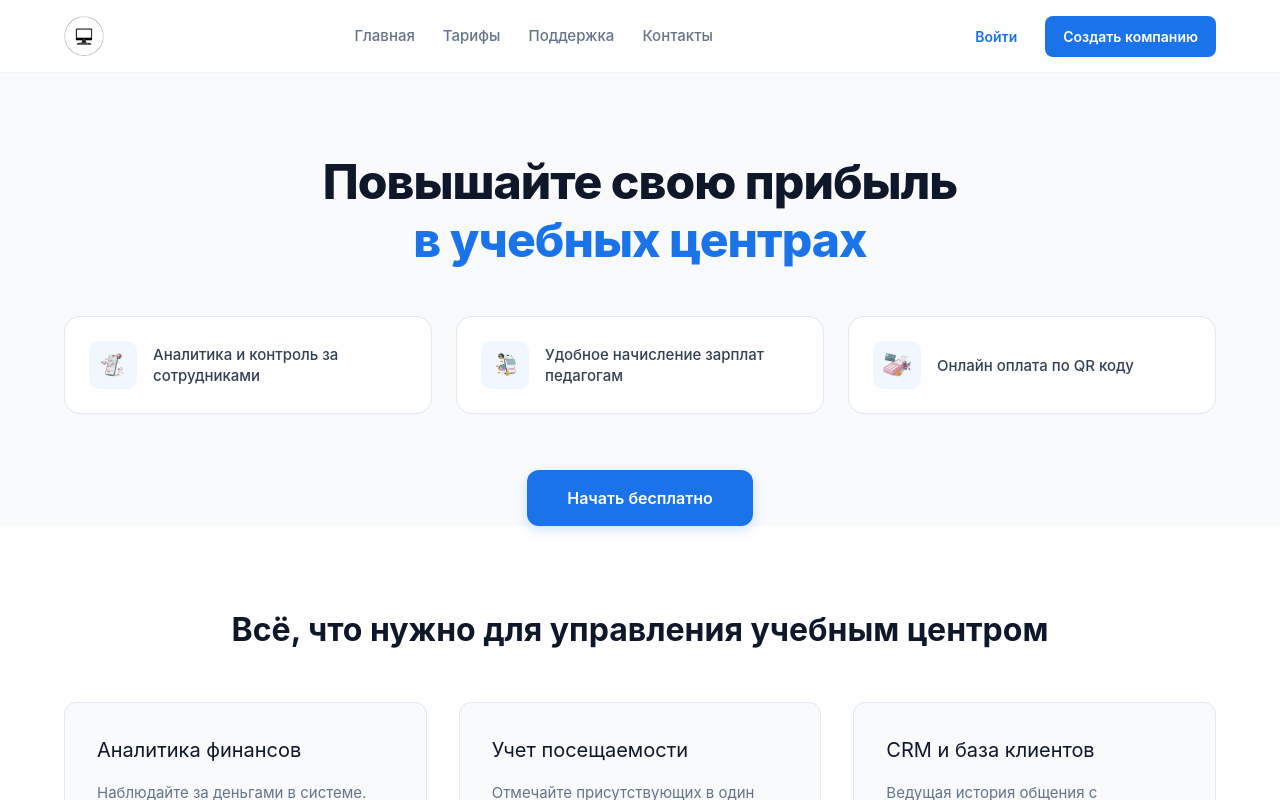
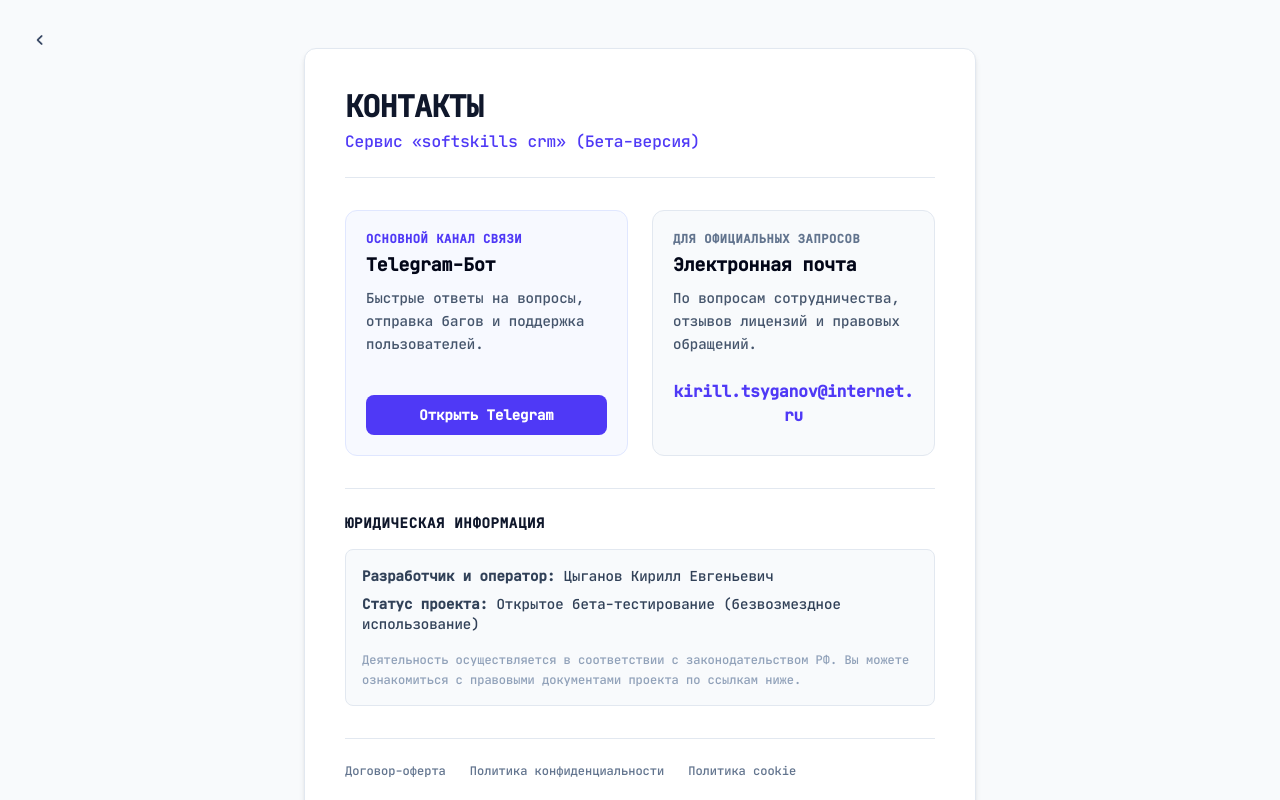
Before and after one commit to Friendly2009/SoftSkills-CRM, a React (Vite) app in the folder frontend/: page /Contact in a window 1280 px wide. Before the commit this address led to /. Shown: the top 800 px of the page. Built offline with nearby package versions, Linux system fonts and the light colour scheme.

Commit message:
feat: add contact page

```diff
--- a/frontend/src/App.tsx
+++ b/frontend/src/App.tsx
@@ -10,6 +10,7 @@ import { PricePage } from './components/Prices/PricePage';
 import { PrivacyPolicy } from './components/Privacy';
 import { TermsOfService } from './components/Terms';
 import { SupportPage } from './components/Support';
+import { ContactsPage } from './components/Contact';
 
 function App() {
   return (
@@ -31,6 +32,7 @@ function App() {
         <Route path='/privacy' element={<PrivacyPolicy/>}/>
         <Route path='/terms' element={<TermsOfService/>}/>
         <Route path='/support' element={<SupportPage/>}/>
+        <Route path='/Contact' element={<ContactsPage/>}/>
         <Route path="*" element={<Navigate to="/" replace />} />
       </Routes>
     </BrowserRouter>
--- /dev/null
+++ b/frontend/src/components/Contact.tsx
@@ -0,0 +1,100 @@
+import React from 'react';
+import { Link, useNavigate } from 'react-router-dom';
+import register from '@/components/cssmoduls/Signup.module.css'
+import { Footer } from './Footer';
+
+export const ContactsPage: React.FC = () => {
+    const navigate = useNavigate();
+
+    return (
+        <>
+            <div className="min-h-screen bg-slate-50 py-12 px-4 sm:px-6 lg:px-8 font-sans text-slate-800 antialiased">
+                <div className="max-w-2xl mx-auto bg-white shadow-md rounded-xl p-6 sm:p-10 border border-slate-200">
+                    <button className={register['back-btn']} onClick={() => navigate('/')} style={{ position: "fixed" }}><img src="/img/user/dashboard/angle-left-solid.png" className={register['back-icon']} alt="exit" /></button>
+
+                    <header className="border-b border-slate-200 pb-6 mb-8">
+                        <h1 className="text-2xl sm:text-3xl font-bold text-slate-900 tracking-tight uppercase">
+                            Контакты
+                        </h1>
+                        <p className="text-md font-medium text-indigo-600 mt-1">
+                            Сервис «softskills crm» (Бета-версия)
+                        </p>
+                    </header>
+
+                    <div className="space-y-8">
+
+                        <div className="grid grid-cols-1 sm:grid-cols-2 gap-6">
+
+                            <div className="p-5 bg-indigo-50/50 border border-indigo-100 rounded-xl flex flex-col justify-between">
+                                <div>
+                                    <p className="text-xs font-bold text-indigo-600 uppercase tracking-wider mb-1">
+                                        Основной канал связи
+                                    </p>
+                                    <h3 className="text-lg font-bold text-slate-950 mb-2">Telegram-Бот</h3>
+                                    <p className="text-sm text-slate-600 leading-relaxed">
+                                        Быстрые ответы на вопросы, отправка багов и поддержка пользователей.
+                                    </p>
+                                </div>
+                                <a
+                                    href="https://t.me"
+                                    target="_blank"
+                                    rel="noopener noreferrer"
+                                    className="mt-4 inline-block w-full bg-indigo-600 hover:bg-indigo-500 text-white font-semibold text-center py-2.5 px-4 rounded-lg text-sm transition-colors"
+                                >
+                                    Открыть Telegram
+                                </a>
+                            </div>
+
+                            {/* Email */}
+                            <div className="p-5 bg-slate-50 border border-slate-200 rounded-xl flex flex-col justify-between">
+                                <div>
+                                    <p className="text-xs font-bold text-slate-500 uppercase tracking-wider mb-1">
+                                        Для официальных запросов
+                                    </p>
+                                    <h3 className="text-lg font-bold text-slate-950 mb-2">Электронная почта</h3>
+                                    <p className="text-sm text-slate-600 leading-relaxed">
+                                        По вопросам сотрудничества, отзывов лицензий и правовых обращений.
+                                    </p>
+                                </div>
+                                <a
+                                    href="mailto:kirill.tsyganov@internet.ru"
+                                    className="mt-4 block text-center font-bold text-indigo-600 hover:text-indigo-500 transition-colors break-all text-sm sm:text-base py-2"
+                                >
+                                    kirill.tsyganov@internet.ru
+                                </a>
+                            </div>
+
+                        </div>
+
+                        <section className="pt-6 border-t border-slate-200">
+                            <h2 className="text-sm font-bold text-slate-900 uppercase tracking-wider mb-4">
+                                Юридическая информация
+                            </h2>
+                            <div className="bg-slate-50 border border-slate-200 rounded-lg p-4 space-y-2 text-sm text-slate-700">
+                                <p><strong>Разработчик и оператор:</strong> Цыганов Кирилл Евгеньевич</p>
+                                <p><strong>Статус проекта:</strong> Открытое бета-тестирование (безвозмездное использование)</p>
+                                <p className="text-xs text-slate-400 pt-2 leading-relaxed">
+                                    Деятельность осуществляется в соответствии с законодательством РФ. Вы можете ознакомиться с правовыми документами проекта по ссылкам ниже.
+                                </p>
+                            </div>
+                        </section>
+
+                        <footer className="pt-6 border-t border-slate-200 flex flex-wrap gap-x-6 gap-y-2 text-xs font-medium text-slate-500">
+                            <Link to="/terms" className="hover:text-indigo-600 transition-colors">
+                                Договор-оферта
+                            </Link>
+                            <Link to="/privacy" className="hover:text-indigo-600 transition-colors">
+                                Политика конфиденциальности
+                            </Link>
+                            <Link to="/privacy#cookie" className="hover:text-indigo-600 transition-colors">
+                                Политика cookie
+                            </Link>
+                        </footer>
+
+                    </div>
+                </div>
+            </div>
+            <Footer />
+        </>
+    );
+};
```
